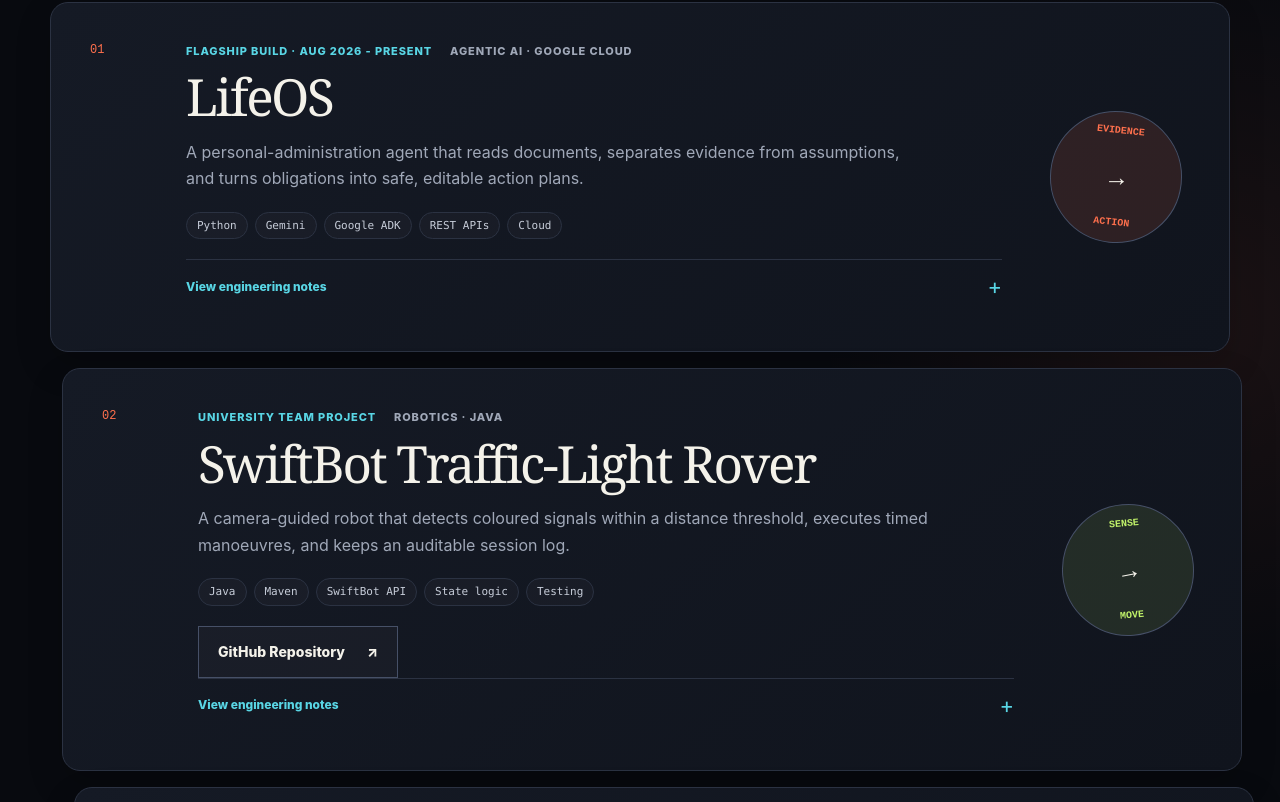
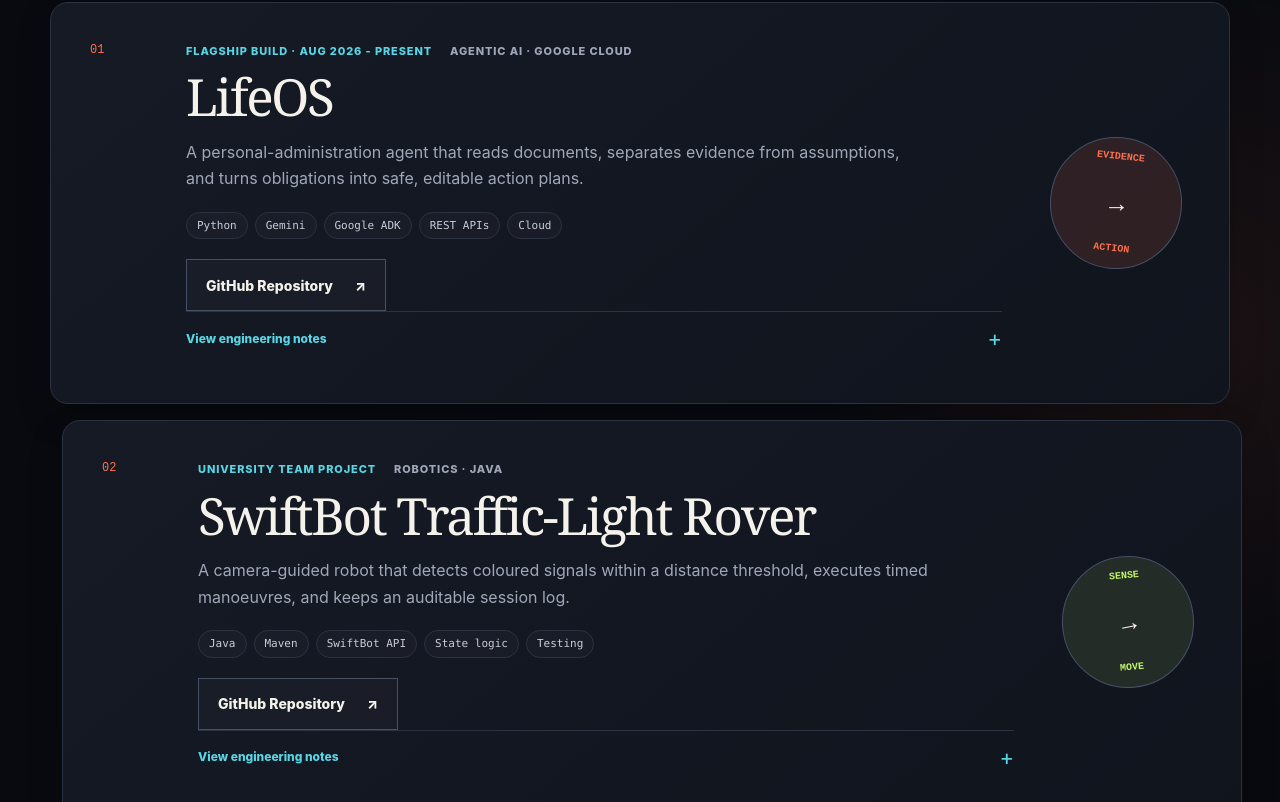
Before and after one commit to tayebakhan/tayeba-portfolio, a website built with Vite: page index.html in a window 1280 px wide. Shown: the part 1228-2030 px from the top of the page. Built offline with nearby package versions, Linux system fonts and the light colour scheme.

Commit message:
Add LifeOS repository link

```diff
--- a/index.html
+++ b/index.html
@@ -92,6 +92,14 @@
               <ul class="project-chips" aria-label="Technologies">
                 <li>Python</li><li>Gemini</li><li>Google ADK</li><li>REST APIs</li><li>Cloud</li>
               </ul>
+              <a
+                class="button button-quiet"
+                href="https://github.com/tayebakhan/lifeos-agent"
+                target="_blank"
+                rel="noopener noreferrer"
+              >
+                GitHub Repository <span aria-hidden="true">↗</span>
+              </a>
               <details>
                 <summary>View engineering notes <span aria-hidden="true">+</span></summary>
                 <div class="details-body">
```
